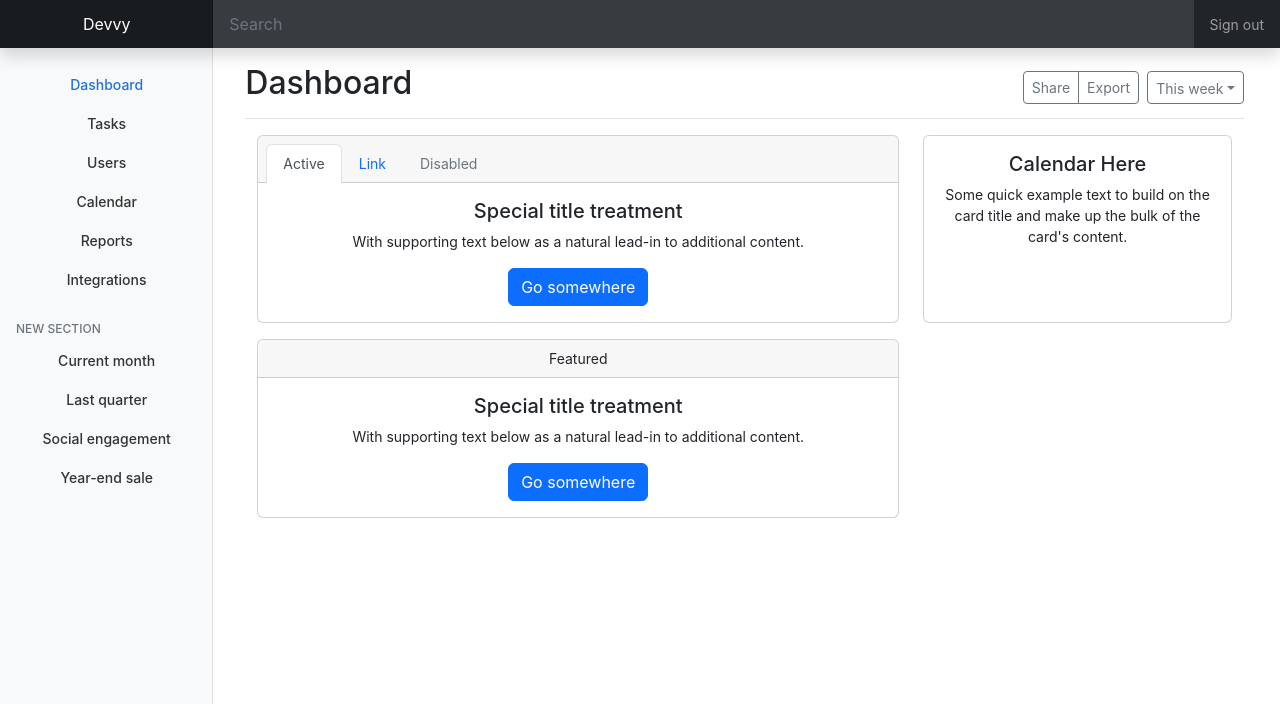
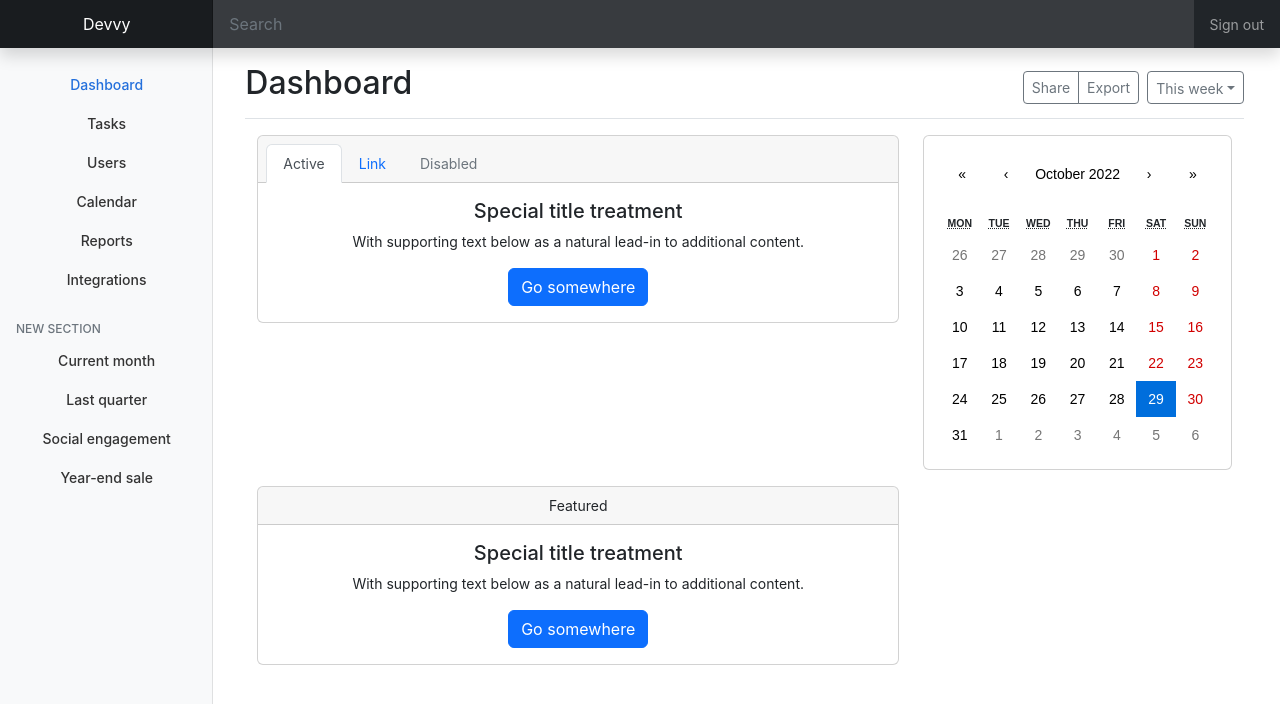
Before and after one commit to jonrob08/devvy-client-side, a React (Create React App) app: page / in a window 1280 px wide. Shown: the top 704 px of the page. Built offline with nearby package versions, Linux system fonts and the light colour scheme.

Commit message:
Added react-calendar widget to DashboardBody

```diff
--- a/package.json
+++ b/package.json
@@ -8,6 +8,7 @@
     "@testing-library/user-event": "^13.5.0",
     "bootstrap": "^5.2.2",
     "react": "^18.2.0",
+    "react-calendar": "^3.9.0",
     "react-dom": "^18.2.0",
     "react-scripts": "5.0.1",
     "web-vitals": "^2.1.4"
--- a/public/style.css
+++ b/public/style.css
@@ -90,3 +90,13 @@ body {
     border-color: transparent;
     box-shadow: 0 0 0 3px rgba(255, 255, 255, .25);
   }
+
+  /* CALENDAR STYLING */
+  .rCal .react-calendar {
+    width: 100%;
+    max-width: 100%;
+    background: white;
+    border: 0px solid #cccc;
+    font-family: Arial, Helvetica, sans-serif;
+    line-height: 1.125em;
+}
--- a/src/App.js
+++ b/src/App.js
@@ -2,8 +2,6 @@ import './App.css';
 import DashboardBody from './components/DashboardBody';
 import Header from './components/Header';
 import Sidebar from './components/Sidebar';
-
-
 
 function App() {
   return (
--- /dev/null
+++ b/src/components/CalendarWidget.js
@@ -0,0 +1,20 @@
+import React, { useState } from 'react';
+import Calendar from 'react-calendar';
+import 'react-calendar/dist/Calendar.css';
+
+function CalendarWidget() {
+    const [value, onChange] = useState(new Date());
+    return (
+        <div>
+            <div className="card">
+                <div className="card-body">
+                    <div className="rCal">
+                        <Calendar onChange={onChange} value={value} />
+                    </div>
+                </div>
+            </div>
+        </div>
+    )
+}
+
+export default CalendarWidget;
--- a/src/components/DashboardBody.js
+++ b/src/components/DashboardBody.js
@@ -1,4 +1,5 @@
 import React from 'react';
+import CalendarWidget from './CalendarWidget';
 
 function DashboardBody() {
     return (
@@ -43,13 +44,8 @@ function DashboardBody() {
                             </div>
                         </div>
                         {/* Second Container */}
-                        <div className="col-md-4 d-flex align-items-stretch">
-                            <div className="card">
-                                <div className="card-body">
-                                    <h5 className="card-title">Calendar Here</h5>
-                                    <p className="card-text">Some quick example text to build on the card title and make up the bulk of the card's content.</p>
-                                </div>
-                            </div>
+                        <div className="col-md-4">
+                            <CalendarWidget />
                         </div>
                     </div>
 
```
Also changed, not shown: 1 other file (tests, documents, lock files or other folders).
